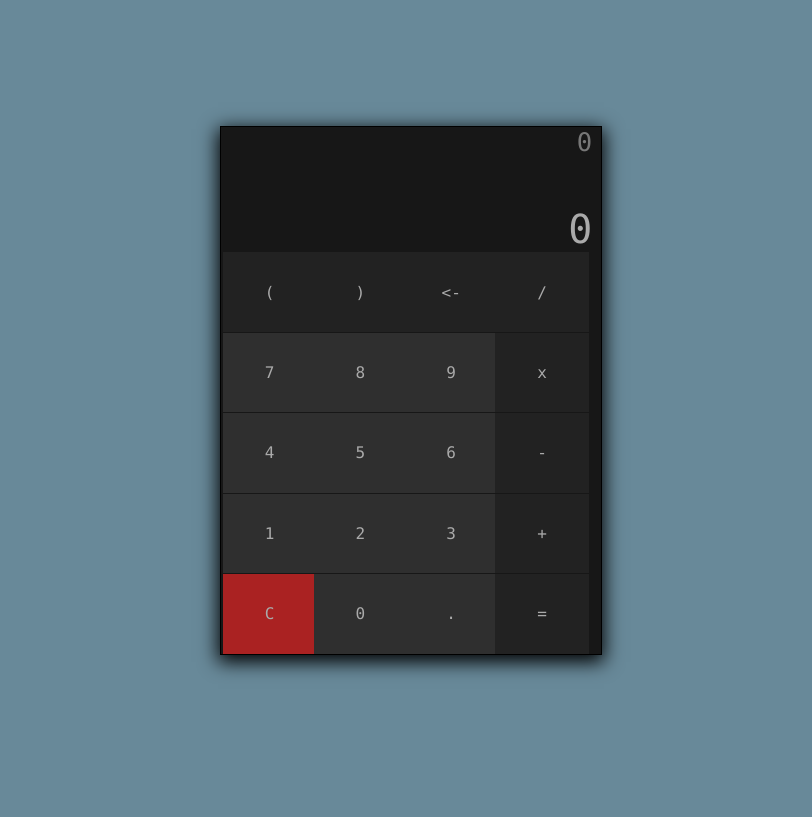
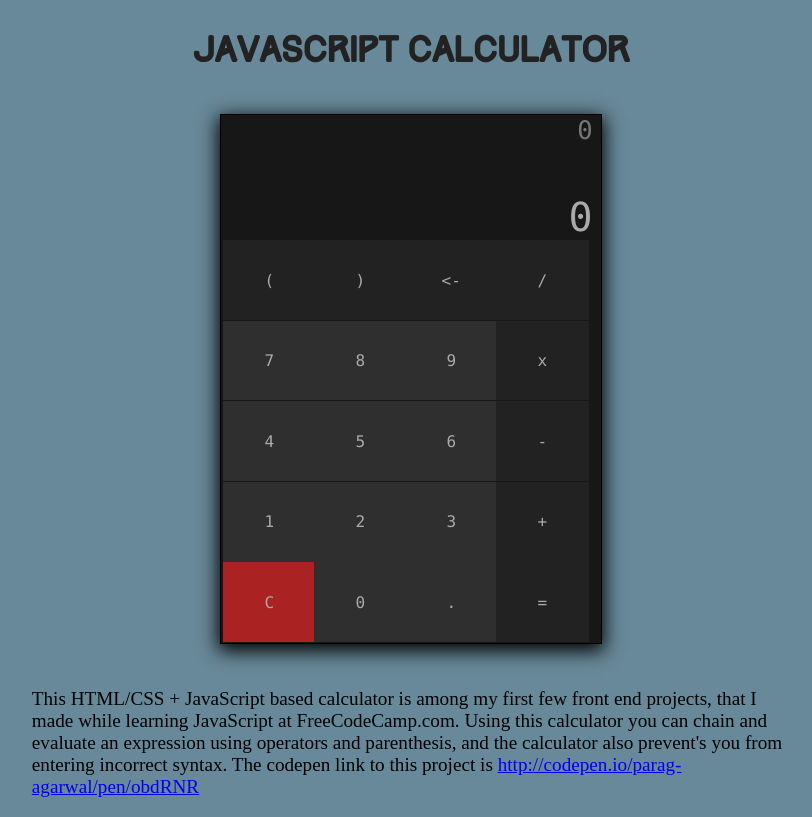
Before and after one commit to parag-agarwal/JavaScriptCalculator, a plain HTML site: page index.html in a window 1280 px wide. Shown: the whole page, without its empty margins (229-1041 px from the left). Drawn offline with nearby package versions, Linux system fonts and the light colour scheme.

Commit message:
added description

```diff
--- a/css/style.css
+++ b/css/style.css
@@ -1,3 +1,22 @@
+@font-face {
+  font-family: 'Track';
+  src: url(Track.otf);
+}
+
+h1{
+  font-family: Track;
+  color:#222222;
+  text-align:center;
+  margin-top:3%;
+}
+
+p{
+  margin-left:20%;
+  margin-right:20%;
+  font-family: corbel;
+  font-size: 1.2em;
+}
+
 html {
   width: 100%;
   background-color:#688999;
@@ -23,7 +42,7 @@ html {
   color:#AAAAAA;
   text-align:right;
   padding-top:5%;
-  min-width:350px;
+  min-width:380px;
 }
 
 #ans,#eqn,#ext{
@@ -38,7 +57,7 @@ html {
   width: 30%;
   background-color: #171717;
   display:table;
-  margin:10% auto;
+  margin:3.5% auto;
   border:1px solid #000;
   border-bottom:1px solid #000;
   border-left:1px solid #000;
--- a/index.html
+++ b/index.html
@@ -17,6 +17,8 @@
   <body>
 
     <body>
+
+      <h1>JavaScript Calculator</h1>
   <div class="frame">
     <div id="eqnScreen"><span id="eqn">0</span></div>
     <div id="extScreen"><span id="ext">0</span></div>
@@ -44,6 +46,7 @@
       <button class="op" id="equals">=</button>
     </div>
   </div>
+  <p>This HTML/CSS + JavaScript based calculator is among my first few front end projects, that I made while learning JavaScript at FreeCodeCamp.com. Using this calculator you can chain and evaluate an expression using operators and parenthesis, and the calculator also prevent's you from entering incorrect syntax. The codepen link to this project is <a href="http://codepen.io/parag-agarwal/pen/obdRNR" target="_blank">http://codepen.io/parag-agarwal/pen/obdRNR</a></p>
 </body>
     <script src='http://cdnjs.cloudflare.com/ajax/libs/jquery/2.1.3/jquery.min.js'></script>
 
```
Also changed, not shown: css/Track.otf (added), css/Track.ttf (added).
